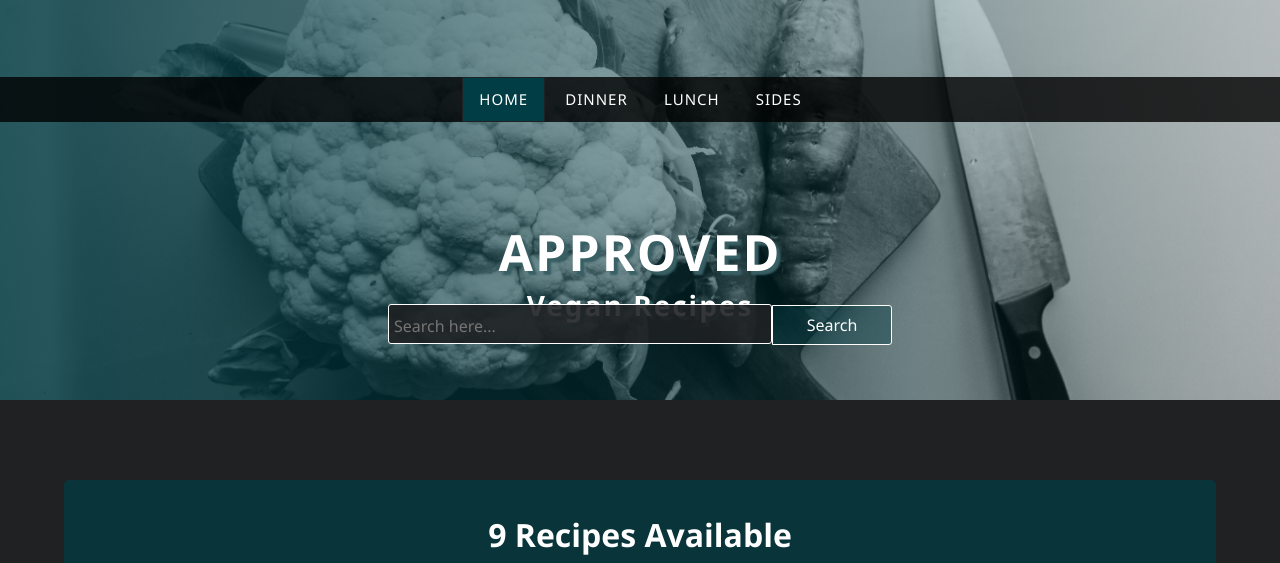
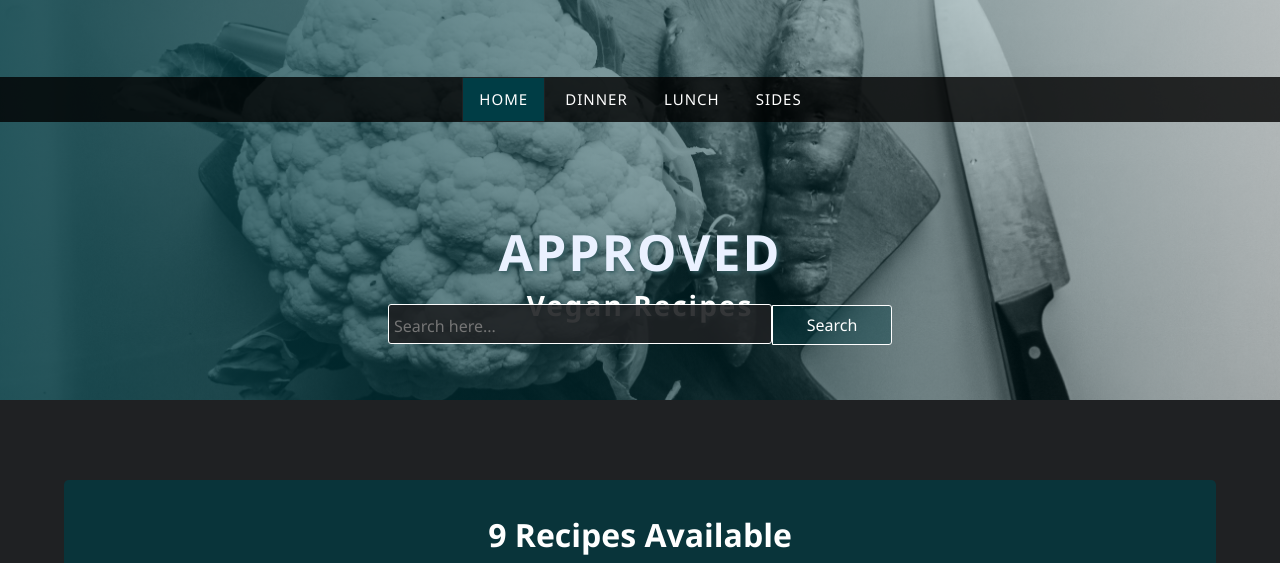
Before and after one commit to Korrupshi/Recipes_1, a Django app: page / in a window 1280 px wide. Shown: the top 563 px of the page. Run offline with Django 3.2, Linux system fonts and the light colour scheme; data comes from the database, SQL or seed files in the repository; some libraries are stand-ins or nearby versions.

Commit message:
Final polish for real now

```diff
--- a/static/css/theme.css
+++ b/static/css/theme.css
@@ -469,7 +469,7 @@ nav {
 
 .row-title {
   color: white;
-  text-shadow: 4px 4px 2px #385f64;
+  text-shadow: 2px 2px 4px #385f64;
   font-size: 40px;
   letter-spacing: 2px;
 }
@@ -480,6 +480,7 @@ nav {
   text-transform: uppercase;
   font-size: 50px;
   letter-spacing: 2px;
+  color: #eaf1ff;
 }
 
 .search {
--- a/static/scss/theme.scss
+++ b/static/scss/theme.scss
@@ -77,7 +77,7 @@ nav {
 
 .row-title {
 	color: $text-color;
-	text-shadow: 4px 4px 2px $supp-color;
+	text-shadow: 2px 2px 4px $supp-color;
 	font-size: 40px;
 	letter-spacing: 2px;
 }
@@ -87,6 +87,7 @@ nav {
 	text-transform: uppercase;
 	font-size: 50px;
 	letter-spacing: 2px;
+	color: rgb(234, 241, 255);
 }
 
 // Search function
--- a/templates/home.html
+++ b/templates/home.html
@@ -47,6 +47,7 @@
         <a href="search?side=on&search=">Sides</a>
             <a href="javascript:void(0);" class="icon" onclick="myFunction()">&#9776;</a>
       </div>
+      <!-- Title banner -->
         <div class="row-title">
                 <h1 class="mid">Approved</h1>
                 </div>
```
Also changed, not shown: templates/filter.html (+8 -0 lines), 1 other file.
